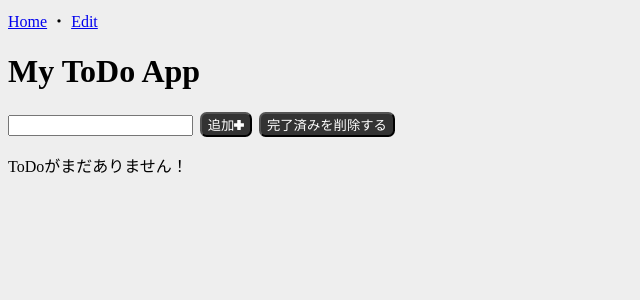
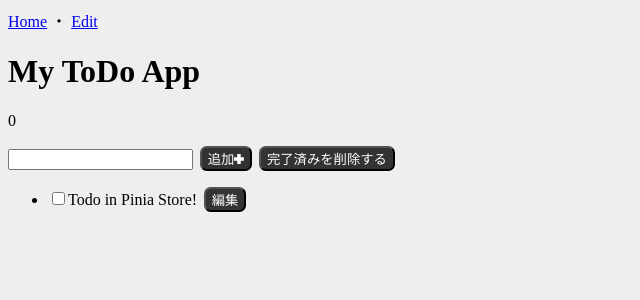
Before and after one commit to kanoi-y/vite-vue-project, a Vue app: page / in a window 1280 px wide. Shown: the top 300 px of the page, without its empty margins (0-640 px from the left). Built offline with nearby package versions, Linux system fonts and the light colour scheme.

Commit message:
🔨 piniaを導入

```diff
--- a/package.json
+++ b/package.json
@@ -9,6 +9,7 @@
     "preview": "vite preview"
   },
   "dependencies": {
+    "pinia": "^2.0.23",
     "vue": "^3.2.37",
     "vue-router": "^4.1.5"
   },
--- a/src/components/pages/Home.vue
+++ b/src/components/pages/Home.vue
@@ -1,38 +1,39 @@
 <script>
 import TodoAdd from '@/components/components/TodoAdd.vue'
 import TodoList from '@/components/components/TodoList.vue'
+import { useTodosStore } from '@/stores/todos'
+import { mapActions, mapStores } from 'pinia'
 
 export default {
   components: {
     TodoAdd,
     TodoList,
   },
-  data() {
-    return {
-      todos: [
-        //{ isDone: false, text: 'ToDoの文字列' }
-      ],
-    }
+  computed: {
+    ...mapStores(useTodosStore),
+    countDoneTodos() {
+      const store = useTodosStore()
+      return store.countDoneTodos
+    },
   },
   methods: {
-    addTodo(newTodoText) {
+    ...mapActions(useTodosStore, ['addTodo', 'clearDoneTodos']),
+    addNewTodo(newTodoText) {
       if (!newTodoText) return alert('文字を入力してください')
-      this.todos.push({
+      this.addTodo({
         isDone: false,
         text: newTodoText,
       })
-    },
-    clearDoneTodos() {
-      this.todos = this.todos.filter((todo) => !todo.isDone)
     },
   },
 }
 </script>
 
 <template>
-  <TodoAdd @delete-done="clearDoneTodos" @add-todo="addTodo" />
-  <p v-if="todos.length === 0">ToDoがまだありません！</p>
-  <TodoList v-else :todos="todos" />
+  <p>{{ countDoneTodos  }}</p>
+  <TodoAdd @delete-done="clearDoneTodos" @add-todo="addNewTodo" />
+  <p v-if="todosStore.todos.length === 0">ToDoがまだありません！</p>
+  <TodoList v-else :todos="todosStore.todos" />
 </template>
 
 <style>
--- a/src/main.js
+++ b/src/main.js
@@ -1,7 +1,9 @@
 import { createApp } from 'vue'
 import App from './App.vue'
 import router from './router'
+import { createPinia } from 'pinia'
 
 const app = createApp(App)
 app.use(router)
+app.use(createPinia())
 app.mount('#app')
--- /dev/null
+++ b/src/stores/todos.js
@@ -0,0 +1,27 @@
+import { defineStore } from 'pinia'
+
+export const useTodosStore = defineStore('todos', {
+  state: () => {
+    return {
+      todos: [
+        {
+          isDone: false,
+          text: 'Todo in Pinia Store!',
+        },
+      ],
+    }
+  },
+  actions: {
+    addTodo(todo) {
+      this.todos.push(todo)
+    },
+    clearDoneTodos() {
+      this.todos = this.todos.filter((todo) => !todo.isDone)
+    },
+  },
+  getters: {
+    countDoneTodos() {
+      return this.todos.filter((todo) => todo.isDone).length
+    },
+  },
+})
```
Also changed, not shown: 1 other file (tests, documents, lock files or other folders).
